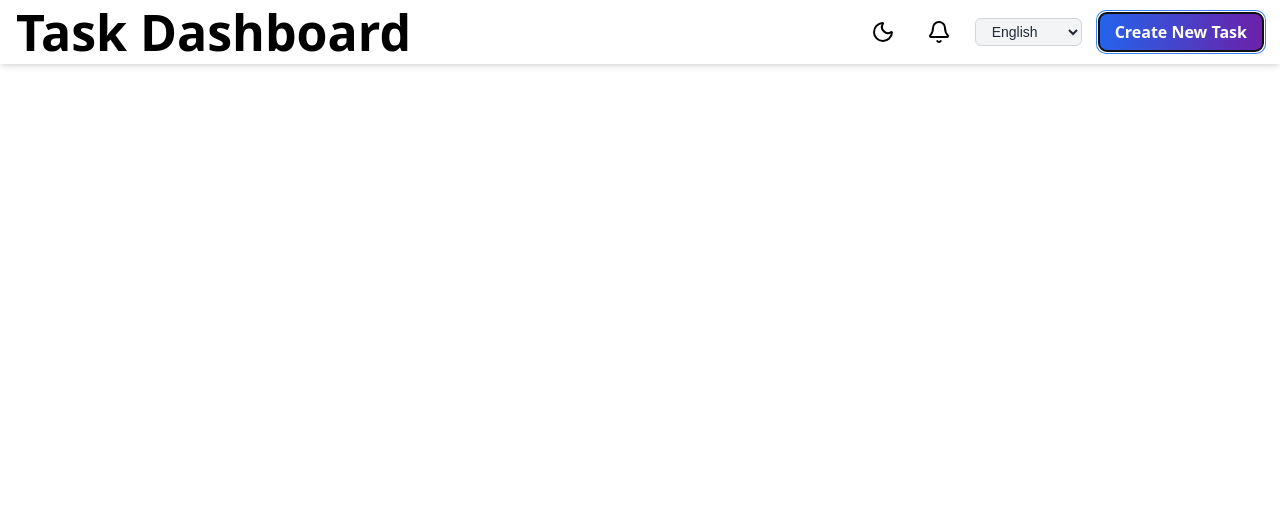
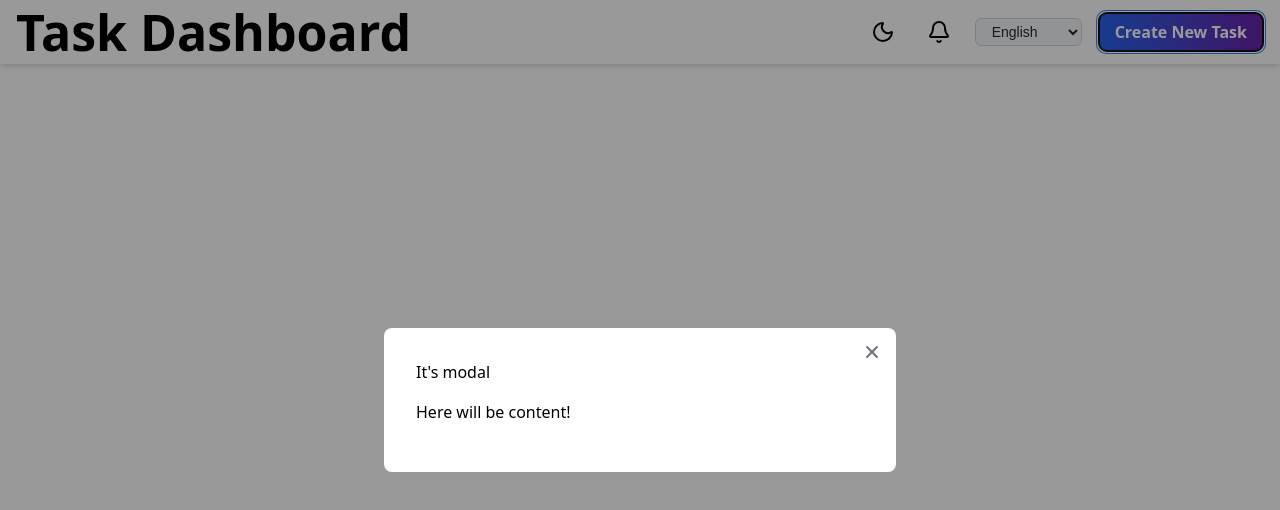
Before and after one commit to VikaSukhara/TaskDashboard, a React (Vite) app: page / in a window 1280 px wide. Both pictures are taken after a click on the button "Create New Task". Shown: the top 510 px of the page. Built offline with nearby package versions, Linux system fonts and the light colour scheme.

Commit message:
create modal window - feature 5

```diff
--- a/index.html
+++ b/index.html
@@ -26,6 +26,7 @@
   </head>
   <body>
     <div id="root"></div>
+     <div id="modal"></div>
     <script type="module" src="/src/main.jsx"></script>
   </body>
 </html>
--- /dev/null
+++ b/src/Modal/Modal.module.css
@@ -0,0 +1,45 @@
+.backdrop {
+  position: fixed;
+  top: 0;
+  left: 0;
+  width: 100vw;
+  height: 100vh;
+  background-color: rgba(0, 0, 0, 0.4);
+  display: flex;
+  justify-content: center;
+  align-items: center;
+  z-index: 1000;
+}
+
+.content {
+  background: white;
+  padding: 2rem;
+  border-radius: 8px;
+  max-width: 90vw;
+  max-height: 90vh;
+  overflow: auto;
+  position: relative;
+}
+
+:global(.dark) .content {
+  background-color: #1f2937;
+}
+
+.btnCross {
+  position: absolute;
+  top: 8px;
+  right: 8px;
+  background: transparent;
+  border: none;
+  cursor: pointer;
+  padding: 4px;
+  color: #6b7280;
+}
+
+.btnCross:hover {
+  color: #1f2937;
+}
+
+:global(.dark) .btnCross:hover {
+  color: #e5e7eb;
+}
--- /dev/null
+++ b/src/Modal/Modal.tsx
@@ -0,0 +1,55 @@
+import { createPortal } from "react-dom";
+
+import styles from "./Modal.module.css";
+import { Plus } from "lucide-react";
+import { useEffect } from "react";
+
+type ModalProps = {
+  children: React.ReactNode;
+  isOpen: boolean;
+  onClose: () => void;
+  width?: string;
+  height?: string;
+};
+
+export default function Modal({
+  children,
+  isOpen,
+  onClose,
+  width,
+  height,
+}: ModalProps) {
+  useEffect(() => {
+    if (!isOpen) return;
+
+    const handleKeyDown = (e: KeyboardEvent) => {
+      if (e.key === "Escape") onClose();
+    };
+
+    document.addEventListener("keydown", handleKeyDown);
+
+    return () => {
+      document.removeEventListener("keydown", handleKeyDown);
+    };
+  }, [isOpen, onClose]);
+
+  if (!isOpen) return null;
+  return createPortal(
+    // backgrop
+    <div className={styles.backdrop} onClick={onClose}>
+      <div
+        className={styles.content}
+        onClick={(e) => e.stopPropagation()}
+        style={{ width, height }}
+      >
+        <button className={styles.btnCross} onClick={onClose}>
+          {" "}
+          <Plus style={{ transform: "rotate(45deg)" }} />
+        </button>
+        It's modal
+        {children}
+      </div>
+    </div>,
+    document.getElementById("modal")!
+  );
+}
--- a/src/header/Header.tsx
+++ b/src/header/Header.tsx
@@ -1,8 +1,16 @@
 import { Sun, Moon, Bell } from "lucide-react";
 
 import styles from "./Header.module.css";
+import { useState } from "react";
+import Modal from "../Modal/Modal";
 
 export default function Header({ changeTheme, isDark }) {
+  const [isModalOpen, setIsModalOpen] = useState(false);
+
+  const toggleModal = () => {
+    console.log("togglw")
+    setIsModalOpen(!isModalOpen);
+  };
   return (
     <div className={styles.headerWrapper}>
       <h1 className={styles.headerTitle}>Task Dashboard</h1>
@@ -21,8 +29,15 @@ export default function Header({ changeTheme, isDark }) {
           <option>English</option>
           <option>Ukraine</option>
         </select>
-        <button className={styles.btnTask}>Create New Task</button>
+        <button className={styles.btnTask} onClick={toggleModal}>
+          Create New Task
+        </button>
       </div>
+      {isModalOpen && (
+        <Modal isOpen={isModalOpen} onClose={toggleModal} width="512px">
+          <p>Here will be content!</p>
+        </Modal>
+      )}
     </div>
   );
 }
```
